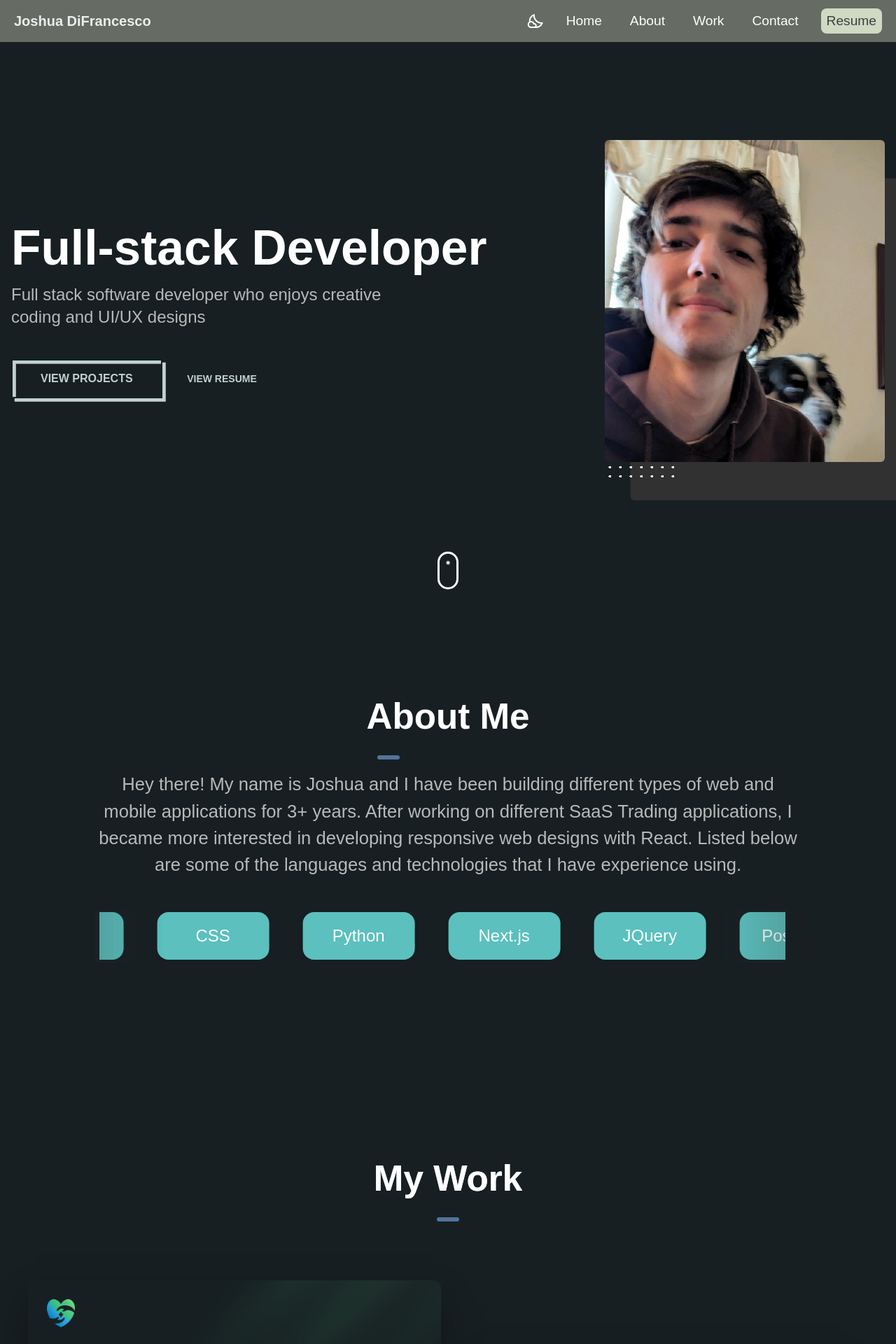
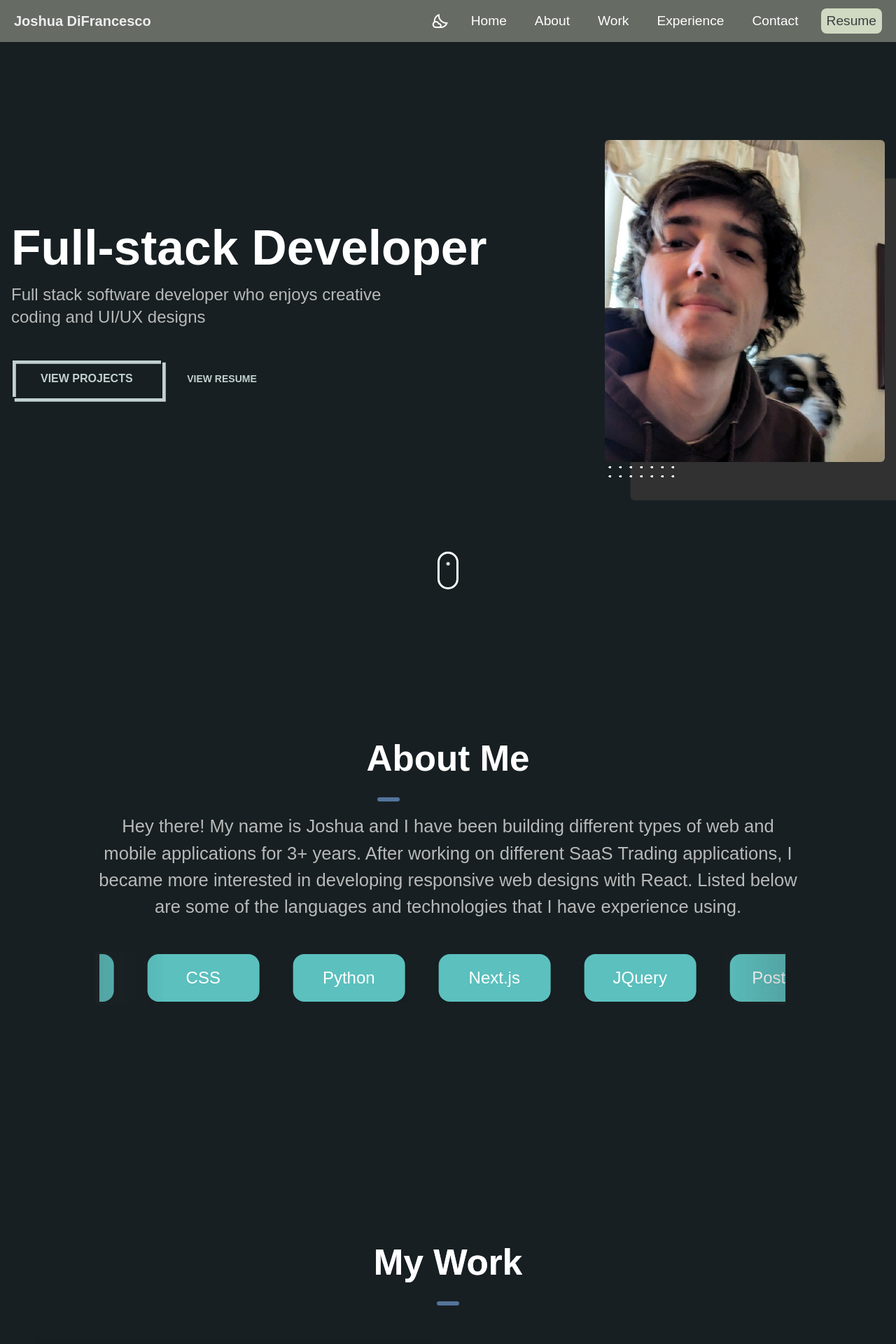
Before and after one commit to difrancesco1/React-Portfolio, a React (Create React App) app in the folder portfolio/: page / in a window 1280 px wide. Shown: the top 1920 px of the page at 70% size. Built offline with nearby package versions, Linux system fonts and the light colour scheme.

Commit message:
added all navigation and links

```diff
--- a/portfolio/src/App.css
+++ b/portfolio/src/App.css
@@ -1045,6 +1045,7 @@ ol, ul, menu {
   background-clip: text;
   color: transparent;
   margin: 0;
+  margin-top:50px;
 
 }
 
@@ -1348,6 +1349,7 @@ ol, ul, menu {
   text-align: -moz-center;
   animation: 1s fadeInUp;
   box-sizing: unset;
+  margin-top:60px;
 }
 
 .p-text-contact {
--- a/portfolio/src/App.js
+++ b/portfolio/src/App.js
@@ -17,6 +17,7 @@ import Contact from './components/Contact/Contact.js';
 import Footer from './components/footer/footer.js';
 import AboutMe from './components/tech/AboutMe.js';
 import Divider from './components/divider/Divider.js';
+// import Divider from './components/divider/Divider.js';
 
 import "animate.css";
 
@@ -28,22 +29,28 @@ function App() {
             <div className="my-divider">
                 <Divider />
             </div>
-            <AboutMe id="about-me" />
+            <div id="about-me">
+            <AboutMe />
+            </div>
             {/* <About /> */}
 
 
-
-            <Section title="My Work" className="my-work">
+            <div id="my-work">
+                <Section id="my-work" title="My Work" className="my-work">
 
                     <WorkCarousel />
                 </Section>
-
+            </div>
+            <div id="my-experience">
                 <Section title="My Experience" className="my-work">
                     <WorkContainter />
                 </Section>
+            </div>
+            <div id="my-contact">
                 <Section title="Contact" className="my-work">
                     <Contact />
                 </Section>
+            </div>
             <Footer />
 
 
--- a/portfolio/src/components/nav.js
+++ b/portfolio/src/components/nav.js
@@ -1,53 +1,82 @@
 import '../App.css';
-import React from 'react';
-import '@fontsource/roboto/300.css';
-import '@fontsource/roboto/400.css';
-import '@fontsource/roboto/500.css';
-import '@fontsource/roboto/700.css';
+import React, { useState, useEffect } from 'react';
 
 function NavBar() {
+    const [isOriginal, setIsOriginal] = useState(true); // Track if colors are in original state
+    const [originalBodyColor, setOriginalBodyColor] = useState(''); // Store original body background color
+    const [navColor, setNavColor] = useState(null); // Default: no inline style
+
+    useEffect(() => {
+        // Store the body's initial background color
+        const initialBodyColor = window.getComputedStyle(document.body).backgroundColor;
+        setOriginalBodyColor(initialBodyColor);
+    }, []); // Run once on component mount
+
+    const toggleBackgroundColor = () => {
+        if (isOriginal) {
+            // Change to new colors
+            document.body.style.backgroundColor = '#4F717D';
+            setNavColor('#3C4040');
+        } else {
+            // Revert to original colors
+            document.body.style.backgroundColor = originalBodyColor; // Use the stored original color
+            setNavColor(null); // Remove inline style to respect default CSS
+        }
+        setIsOriginal(!isOriginal); // Toggle the state
+    };
+
     return (
-        <header className='header-nav'>
-            <div className='header-inner'>
-                <div className='inner-nav c-space'>
-                    <a href='#' className='header-name'>
+        <header
+            className="header-nav"
+            style={navColor ? { backgroundColor: navColor } : {}}
+        >
+            <div className="header-inner">
+                <div className="inner-nav c-space">
+                    <a href="#" className="header-name">
                         Joshua DiFrancesco
                     </a>
-                    <nav className='nav-cont'>
-                        <ul className='nav-ul'>
-                            <li className='nav-li theme-li'>
-                                <button className="theme-btn">
-                                    <span className="material-symbols-outlined">nights_stay</span>
+                    <nav className="nav-cont">
+                        <ul className="nav-ul">
+                            <li className="nav-li theme-li">
+                                <button onClick={toggleBackgroundColor} className="theme-btn">
+                                    <span className="material-symbols-outlined">
+                                        {isOriginal ? 'nights_stay' : 'light_mode'} {/* Toggle icon */}
+                                    </span>
                                 </button>
                             </li>
-                            <li className='nav-li'>
-                                <a className='nav-li-a' href='#'>
-                                    <p className='nav-li-text-p'>Home</p>
+                            <li className="nav-li">
+                                <a className="nav-li-a" href="#">
+                                    <p className="nav-li-text-p">Home</p>
                                 </a>
                             </li>
-                            <li className='nav-li'>
-                                <a className='nav-li-a' href='#about-me'>
-                                    <p className='nav-li-text-p'>About</p>
+                            <li className="nav-li">
+                                <a className="nav-li-a" href="#about-me">
+                                    <p className="nav-li-text-p">About</p>
                                 </a>
                             </li>
-                            <li className='nav-li'>
-                                <a className='nav-li-a' href='#'>
-                                    <p className='nav-li-text-p'>Work</p>
+                            <li className="nav-li">
+                                <a className="nav-li-a" href="#my-work">
+                                    <p className="nav-li-text-p">Work</p>
                                 </a>
                             </li>
-                            <li className='nav-li'>
-                                <a className='nav-li-a' href='/ResumeReact.pdf'>
-                                    <p className='nav-li-text-p'>Contact</p>
+                            <li className="nav-li">
+                                <a className="nav-li-a" href="#my-experience">
+                                    <p className="nav-li-text-p">Experience</p>
                                 </a>
                             </li>
-                            <li className='nav-li'>
+                            <li className="nav-li">
+                                <a className="nav-li-a" href="#my-contact">
+                                    <p className="nav-li-text-p">Contact</p>
+                                </a>
+                            </li>
+                            <li className="nav-li">
                                 <a
-                                    className='nav-li-a nav-li-resume'
+                                    className="nav-li-a nav-li-resume"
                                     target="_blank"
                                     rel="noopener noreferrer"
-                                    href='/ResumeReact.pdf'
+                                    href="/ResumeReact.pdf"
                                 >
-                                    <p className='resume-text'>Resume</p>
+                                    <p className="resume-text">Resume</p>
                                 </a>
                             </li>
                         </ul>
--- a/portfolio/src/components/tech/AboutMe.css
+++ b/portfolio/src/components/tech/AboutMe.css
@@ -48,6 +48,7 @@
 
 .about-me-header {
     margin: 0px;
+    margin-top: 0px;
     font-family: "Jost", sans-serif;
     line-height: 1.5;
     font-weight: bold !important;
@@ -56,6 +57,7 @@
     text-align: -moz-center;
     animation: 1s fadeInUp;
     box-sizing: unset;
+    margin-top: 60px;
 }
 
 .about-me-divider {
--- a/portfolio/src/components/tech/AboutMe.js
+++ b/portfolio/src/components/tech/AboutMe.js
@@ -4,7 +4,7 @@ import AboutMeTextContainer from './AboutMeTextContainer'
 
 const About = () => {
   return (
-    <div name="About">
+    <div>
         <section className='about-section'>
             <AboutMeTextContainer />
         </section>
```
Lines whose indentation alone changed are shown as unchanged.
